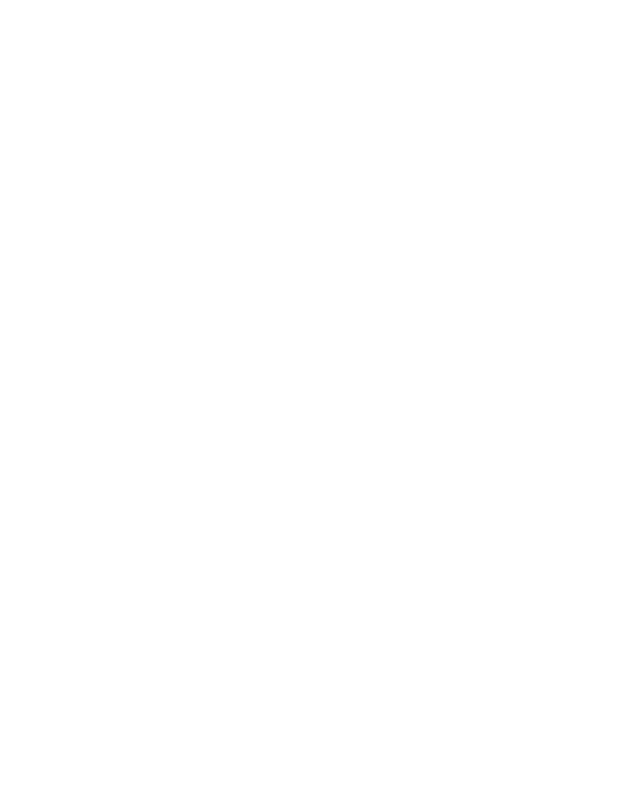
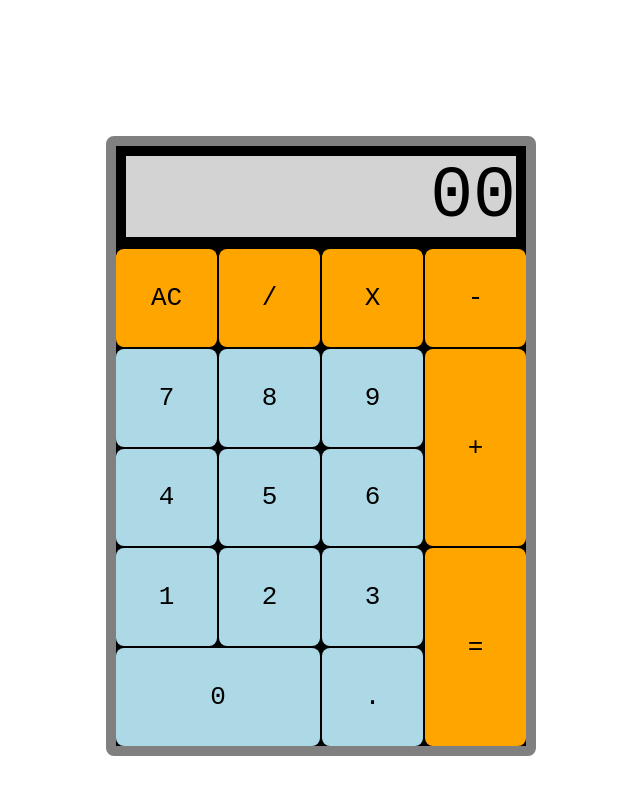
Before and after one commit to Chileshe355/top-calculator, a plain HTML site: page index.html in a window 1280 px wide. Shown: the whole page, without its empty margins (319-959 px from the left). Drawn offline with Linux system fonts and the light colour scheme.

Commit message:
create html and css layout

```diff
--- a/index.html
+++ b/index.html
@@ -1,13 +1,33 @@
 <!DOCTYPE html>
 <html lang="en">
 <head>
-    <meta charset="UTF-8">
-    <meta http-equiv="X-UA-Compatible" content="IE=edge">
-    <meta name="viewport" content="width=device-width, initial-scale=1.0">
-    <link rel="stylesheet" href="style.css">
-    <title>Document</title>
+  <meta charset="UTF-8">
+  <meta http-equiv="X-UA-Compatible" content="IE=edge">
+  <meta name="viewport" content="width=device-width, initial-scale=1.0">
+  <link rel="stylesheet" href="style.css">
+  <title>calc</title>
 </head>
 <body>
-    <script src="script.js"></script>
+   <div class="mainContainer">
+     <div class="display">00</div>
+     <button type="button" class="clear operator" value="AC" data-key="8">AC</button>
+     <button type="button" class="divide operator" value="/" data-key="191">/</button>
+     <button type="button" class="mulitply operator" value="X" data-key="106">X</button>
+     <button type="button" class="minus operator" value="-" data-key="109">-</button>
+     <button type="button" class="seven operand" value="7" data-key="103">7</button>
+     <button type="button" class="eight operand" value="8" data-key="104">8</button>
+     <button type="button" class="nine operand" value="9" data-key="105">9</button>
+     <button type="button" class="plus operator" value="+" data-key="187">+</button>
+     <button type="button" class="four operand" value="4" data-key="100">4</button>
+     <button type="button" class="five operand" value="5" data-key="101">5</button>
+     <button type="button" class="six operand" value="6" data-key="102">6</button>
+     <button type="button" class="one operand" value="1" data-key="97">1</button>
+     <button type="button" class="two operand" value="2" data-key="98">2</button>
+     <button type="button" class="three operand" value="3" data-key="99">3</button>
+     <button type="button" class="equals operator" value="=" data-key="13">=</button>
+     <button type="button" class="zero operand" value="0" data-key="96">0</button>
+     <button type="button" class="point operand" value="." data-key="110">.</button>
+   </div>
+   <script src="script.js"></script>
 </body>
 </html>
--- a/style.css
+++ b/style.css
@@ -0,0 +1,61 @@
+body{
+    display:grid;
+    place-items:center;
+    padding-top: 10%;
+    color:white;
+  }
+  .mainContainer{
+    background:black;
+    width: 410px;
+    height:600px;
+    display: grid;
+    grid-template-columns:repeat(4, 1fr);
+    grid-template-rows:repeat(6, 1fr);
+    gap: 2px;
+    border-radius:8px;
+    border:10px solid grey
+
+  }
+
+  .display{
+    display:flex;
+    align-items:flex-end;
+    display: flex;
+    flex-direction: column;
+    justify-content: space-around;
+    align-items: flex;
+    grid-column-start: span 4;
+    border: 10px solid black;
+    text-align:center;
+    background:#d3d3d3;
+    color: black;
+    font-size: 5.5em;
+    font-family: monospace;
+  }
+  /*long side buttons*/
+
+  .plus{
+     grid-row-start:span 2;
+
+  }
+  .equals{
+     grid-row-start:span 2;
+  }
+  .zero{
+    grid-column-start:span 2;
+  }
+
+  /*shared classes for buttons*/
+
+  .operator{
+    background: orange;
+  }
+  .operand{
+    background: #ADD8E6;
+  }
+  button{
+    border-radius:8px;
+    border:none;
+    font-size: 2em;
+    font-family: monospace;
+  }
```
